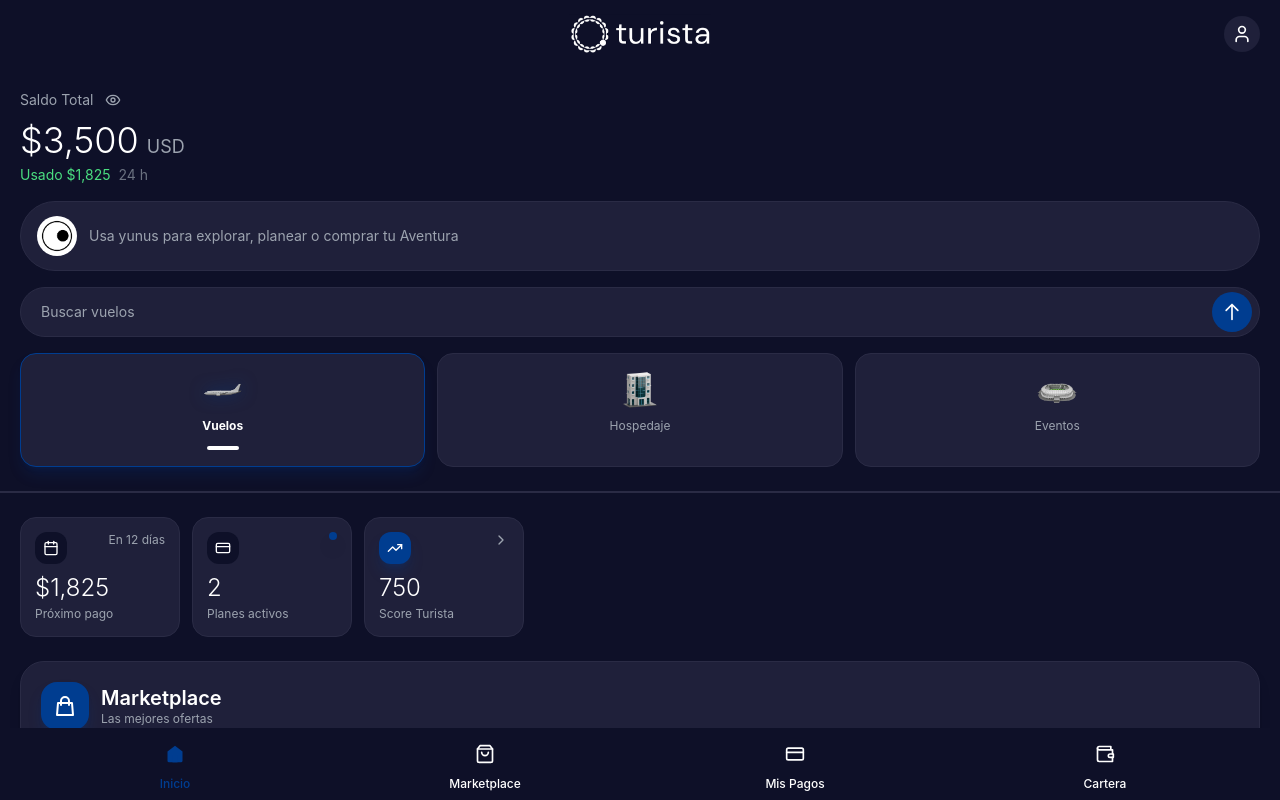
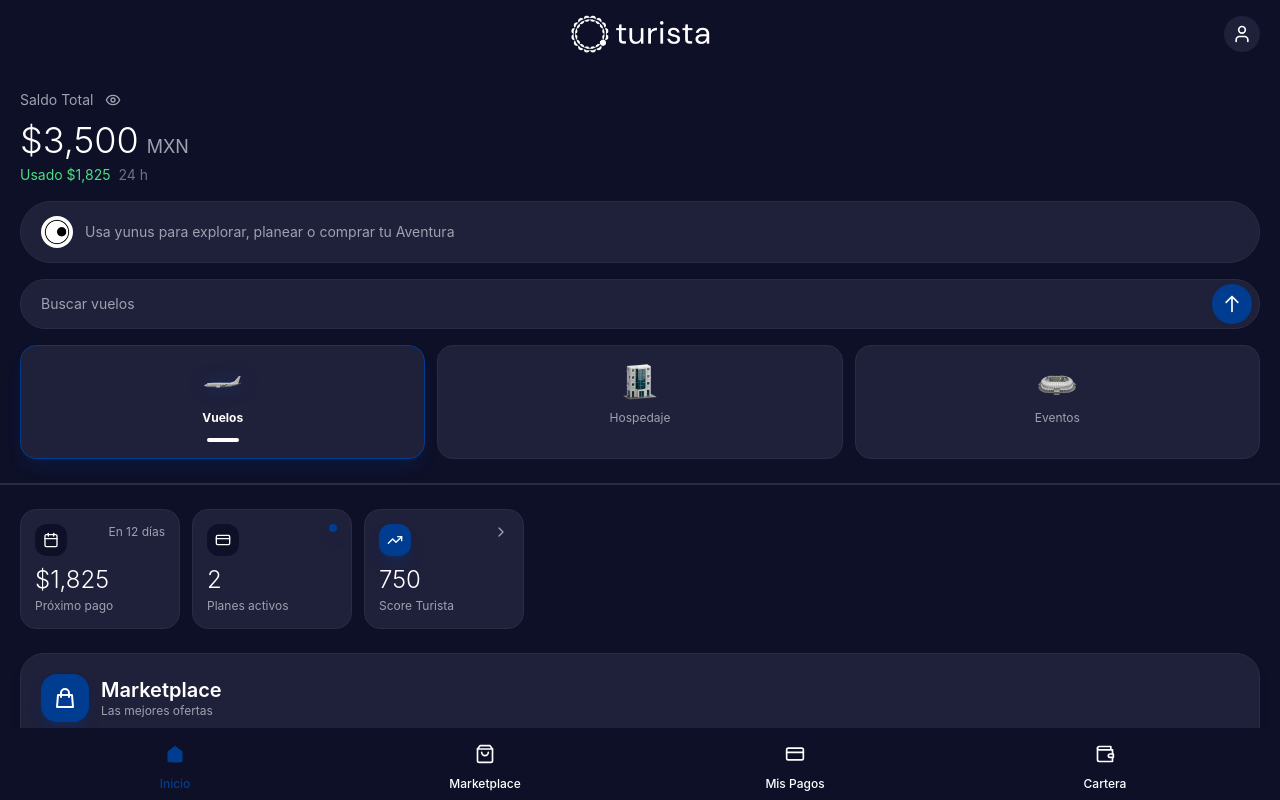
Before and after one commit to Rene-Nun/Pagox_proto_ux, a Next.js app: page / in a window 1280 px wide. Built offline with nearby package versions, Linux system fonts and the light colour scheme.

Commit message:
Actualizar HomeScreen.tsx

```diff
--- a/app/components/screens/HomeScreen.tsx
+++ b/app/components/screens/HomeScreen.tsx
@@ -83,7 +83,7 @@
               <span className="text-4xl font-light text-white">
                 {showBalance ? '$3,500' : '•••••'}
               </span>
-              <span className="text-lg text-gray-400 ml-2">USD</span>
+              <span className="text-lg text-gray-400 ml-2">MXN</span>
             </div>
             <div className="text-sm text-gray-400">
               <span className="text-green-400">Usado $1,825</span>
@@ -91,15 +91,15 @@
             </div>
           </div>
 
-          {/* NUEVO: Barra de Yunus AI */}
+          {/* NUEVO: Barra de Yunus AI - Mismo tamaño que search bar */}
           <div className="px-5 pb-4">
             <button
-              className="w-full bg-[#1f203a] rounded-full px-4 py-3.5 border border-[#2a2b45] hover:border-[#003d90] transition-all flex items-center gap-3"
+              className="w-full bg-[#1f203a] rounded-full px-5 py-3.5 border border-[#2a2b45] hover:border-[#003d90] transition-all flex items-center gap-3"
             >
               <img
                 src="/images/yunus.png"
                 alt="Yunus"
-                className="w-10 h-10 rounded-full object-cover flex-shrink-0"
+                className="w-8 h-8 rounded-full object-cover flex-shrink-0"
               />
               <span className="text-gray-400 text-sm text-left flex-1 overflow-hidden whitespace-nowrap">
                 Usa yunus para explorar, planear o comprar tu Aventura
```
